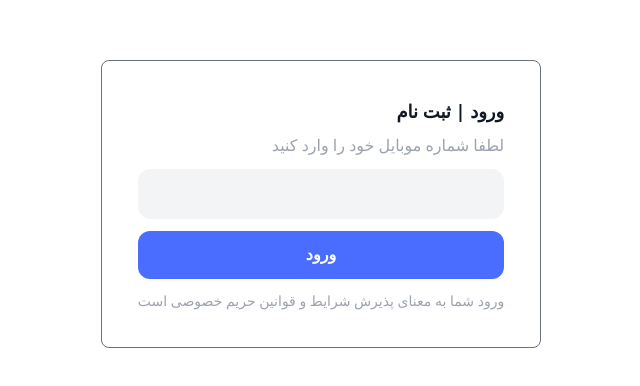
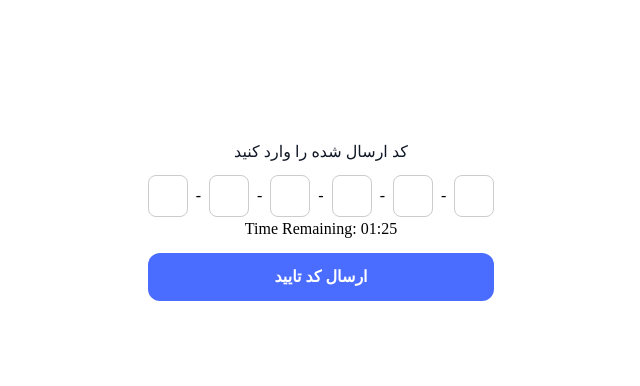
Before and after one commit to mary9978/freelancer-app, a React (Vite) app: page /auth in a window 1280 px wide. Shown: the part 228-614 px from the top of the page, without its empty margins (319-959 px from the left). Built offline with nearby package versions, Linux system fonts and the light colour scheme.

Commit message:
create send otp after a minutes

```diff
--- a/src/App.jsx
+++ b/src/App.jsx
@@ -11,6 +11,7 @@ function App() {
       <div className="container xl:max-w-screen-xl">
         <Routes>
           <Route path="/auth" element={<Auth />} />
+          <Route exact path="/complete-profile" element={<Auth />} />
         </Routes>
       </div>
     </QueryClientProvider>
--- a/src/features/authentication/CheckOTPForm.jsx
+++ b/src/features/authentication/CheckOTPForm.jsx
@@ -1,21 +1,52 @@
 import { useMutation } from '@tanstack/react-query';
-import {useState} from 'react'
+import {useState,useEffect} from 'react'
 import OtpInput from 'react-otp-input';
 import { toast } from 'react-hot-toast';
-function CheckOTPForm({phoneNumber}) {
+import { checkOTP } from '../../services/authServices';
+import { useNavigate ,Link} from 'react-router-dom';
+function CheckOTPForm({phoneNumber,setStep}) {
   const [otp, setOtp] = useState('');
-  const {error,data,mutateAsync, isPending}= useMutation({
-
-  })
+  const navigate = useNavigate();
+  const { error, data, mutateAsync, isPending } = useMutation({
+    mutationFn: checkOTP,
+  });
   const checkOTPHandler = (e) => {
     e.preventDefault;
     try {
-      const data = mutateAsync({phoneNumber:phoneNumber,otp:'3333333'})
+      const {user, message} = mutateAsync({ phoneNumber, otp });
+      //? else => push user to panel complete profile
+      toast.success(message);
+      if (user.isActive) {
+        //? if user isActive push user to panel base on role
+      }
+      else {
+        navigate('/complete-profile')
+      }
     }
     catch (error) {
       toast.error(error?.response?.data?.message);
     }
   }
+  const [minutes, setMinutes] = useState(1);
+  const [second, setSeconds] = useState(30);
+  useEffect(() => {
+    const interval = setInterval(() => {
+      if (second > 0) {
+        setSeconds(second - 1);
+      }
+       if (second === 0) {
+         if (minutes === 0) {
+           clearInterval(interval);
+         } else {
+           setSeconds(59);
+           setMinutes(minutes - 1);
+         }
+       }
+    },1000)
+    return () => {
+        clearInterval(interval);
+    }
+  }, [second]);
   return (
     <>
       <div className="mt-8">
@@ -37,6 +68,15 @@ function CheckOTPForm({phoneNumber}) {
             renderSeparator={<span>-</span>}
             renderInput={(props) => <input type={"number"} {...props} />}
           />
+          {second > 0 || minutes > 0 ? (
+            <p>
+              Time Remaining: {minutes < 10 ? `0${minutes}` : minutes}:
+              {second < 10 ? `0${second}` : second}
+            </p>
+          ) : (
+            <button onClick={setStep(1)}>ارسال دوباره کد تایید </button>
+          )}
+
           <button className="btn btn--primary w-full my-3">
             ارسال کد تایید{" "}
           </button>
--- a/src/features/authentication/SendOTPForm.jsx
+++ b/src/features/authentication/SendOTPForm.jsx
@@ -38,11 +38,11 @@ function SendOTPForm({ setStep,phoneNumber, onChange }) {
           labelText={"لطفا شماره موبایل خود را وارد کنید"}
           name={phoneNumber}
           value={phoneNumber}
-          onChange={onChangeHadndler}
+          onChange={onChange}
           type={"tel"}
         />
         {isPending ? (
-          <Loading/>
+          <Loading />
         ) : (
           <button
             type="submit"
--- a/src/pages/Auth.jsx
+++ b/src/pages/Auth.jsx
@@ -14,7 +14,8 @@ function Auth() {
   }
   return (
     <div className="flex flex-col justify-center items-center h--style">
-      {renderStep()}
+      {/* {renderStep()} */}
+      <CheckOTPForm setStep={setStep} phoneNumber={phoneNumber} />
     </div>
   );
 }
--- a/src/ui/TextField.jsx
+++ b/src/ui/TextField.jsx
@@ -1,7 +1,4 @@
-import React from 'react'
-
 function TextField({...arg}) {
-    console.log(arg);
   return (
     <>
     <label className={'font-vazir text-md mt-2 font-normal text-right text-secondary-400'}
```
